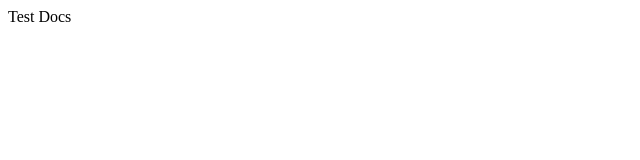
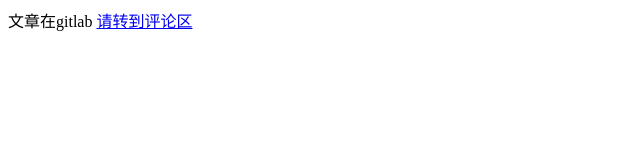
Before and after one commit to shalles/notepad, a plain HTML site: page docs/index.html in a window 1280 px wide. Shown: the whole page, without its empty margins (0-640 px from the left). Drawn offline with Linux system fonts and the light colour scheme.

Commit message:
Update index.html

```diff
--- a/docs/index.html
+++ b/docs/index.html
@@ -7,6 +7,6 @@
   <title>Document</title>
 </head>
 <body>
-  Test Docs
+  文章在gitlab <a href="https://github.com/shalles/notepad/issues">请转到评论区</a>
 </body>
 </html>
```
